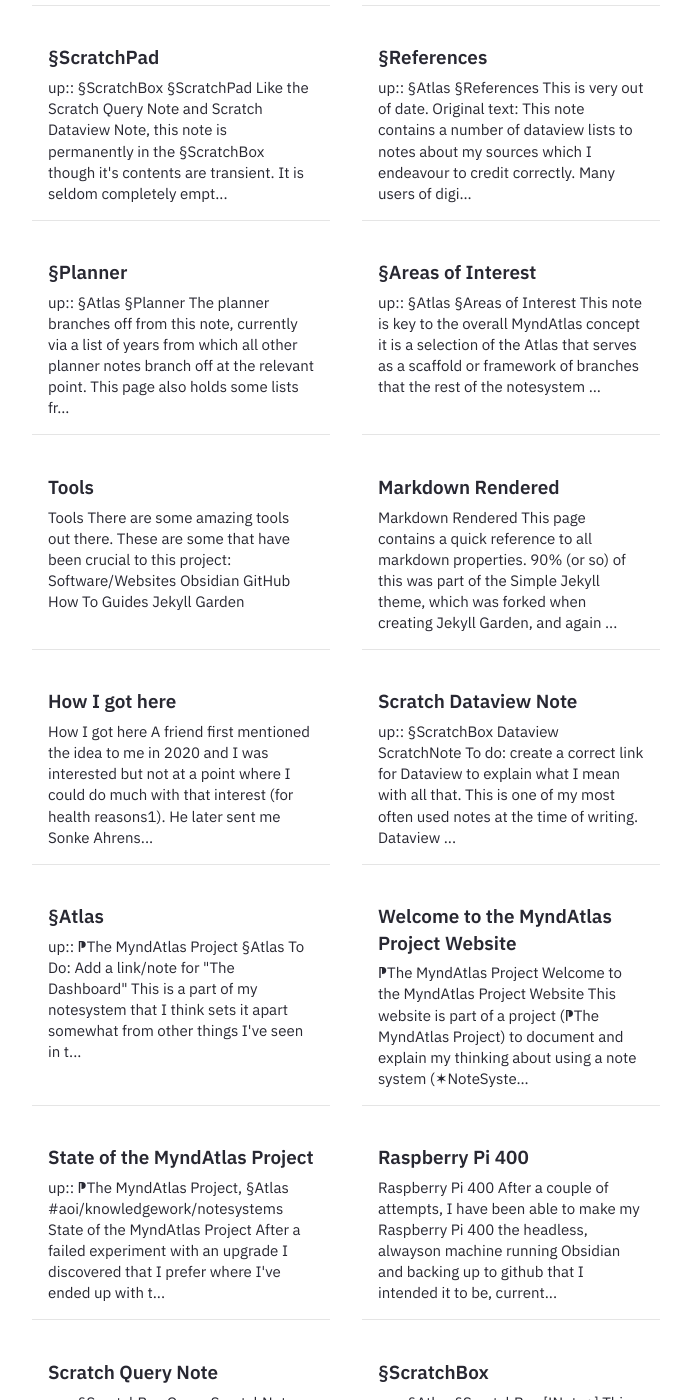
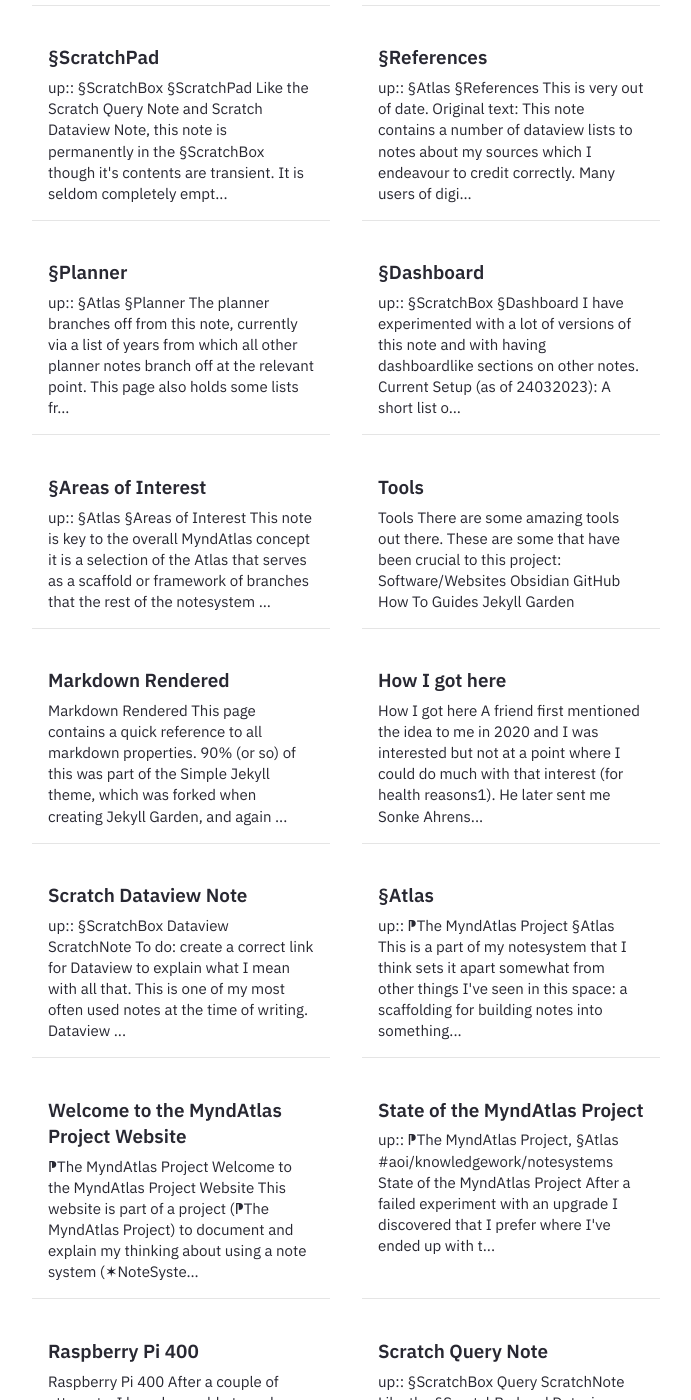
Before and after one commit to myndatlas/myndatlas.github.io, a Jekyll site: the page built from pages/notes.md, in a window 1280 px wide and 1400 px high, scrolled down 558 px. Shown: the whole window, without its empty margins (294-985 px from the left). Built offline with Jekyll 4.4.1, drawn with Linux system fonts in a browser that asks for light colours.

Commit message:
314 vault backup: 2023-03-25 00:48:17

```diff
--- a/_notes/Public/§Atlas.md
+++ b/_notes/Public/§Atlas.md
@@ -6,8 +6,6 @@ date : 21-03-2023
 ---
 up:: [[⁋The MyndAtlas Project]]
 # §Atlas
-- [ ] To Do: Add a link/note for "The Dashboard"
-
 This is a part of my note-system that I think sets it apart somewhat from other things I've seen in this space: a scaffolding for building notes into something much larger and making developing a note-system easier.
 
 ---
--- /dev/null
+++ b/_notes/Public/§Dashboard.md
@@ -0,0 +1,17 @@
+---
+title : §Dashboard
+feed : show
+date : 24-03-2023
+---
+up:: [[§ScratchBox]]
+# §Dashboard
+
+I have experimented with a lot of versions of this note and with having dashboard-like sections on other notes.
+
+---
+## Current Setup (as of 24-03-2023):
+
+- A short list of links to the most likely-to-be-needed notes:
+--- Today's note, this week's note, this month's note, this year's note
+
+- A series of dataviews that catches tasks designated as commitments on planner pages in convenient (past/today/tomorrow/this week) type groupings.
```
Also changed, not shown: .obsidian/workspace.json.
